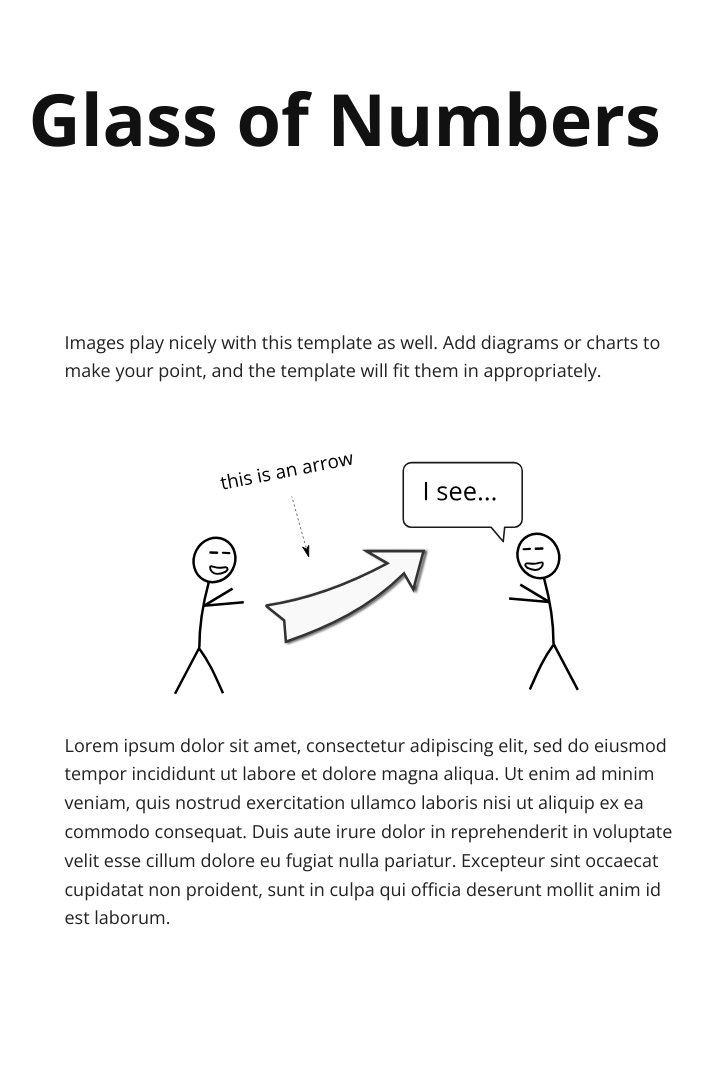
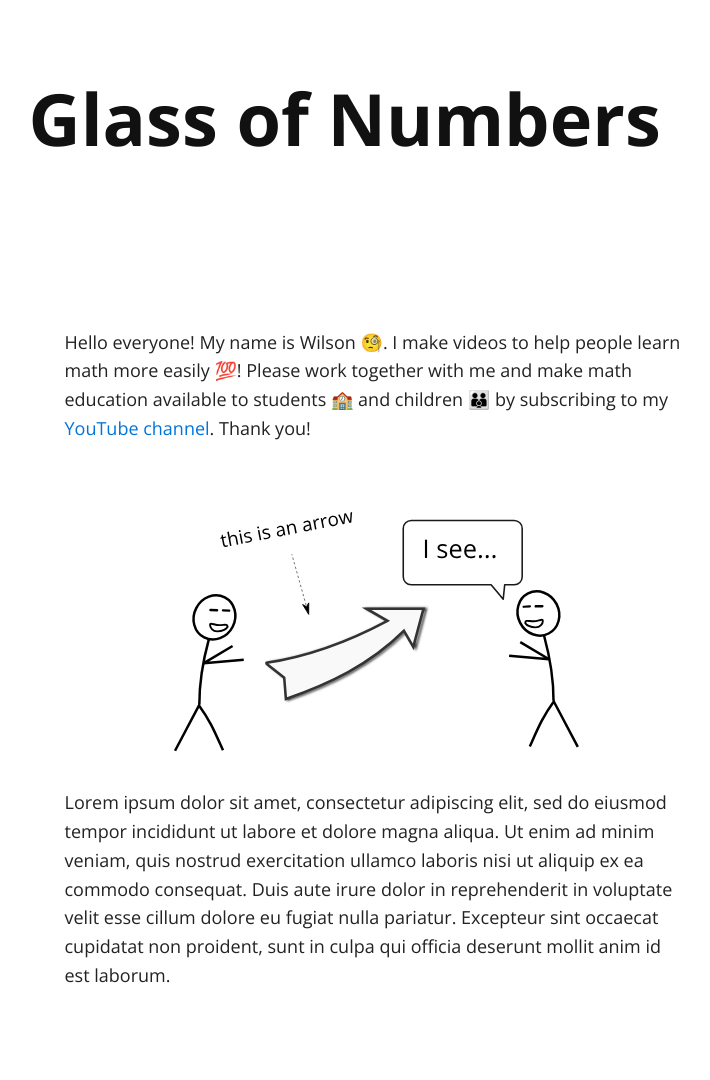
Before and after one commit to mokcak/mokcak.github.io, a Jekyll site: the page built from index.md, in a window 1280 px wide. Shown: the whole page, without its empty margins (263-973 px from the left). Built offline with Jekyll 4.4.1, drawn with Linux system fonts in a browser that asks for light colours; nearby versions of some CDN libraries; before the commit the page ends 1022 px from its top, so only the background shows below that.

Commit message:
Update index.md

```diff
--- a/index.md
+++ b/index.md
@@ -2,7 +2,7 @@
 layout: default
 ---
 
-Images play nicely with this template as well. Add diagrams or charts to make your point, and the template will fit them in appropriately.
+Hello everyone! My name is Wilson 🧐. I make videos to help people learn math more easily 💯! Please work together with me and make math education available to students 🏫 and children 👪 by subscribing to my [YouTube channel](https://www.youtube.com/glassofnumbers). Thank you!
 
 <img src="images/hello.svg" alt="sample image">
 
```
